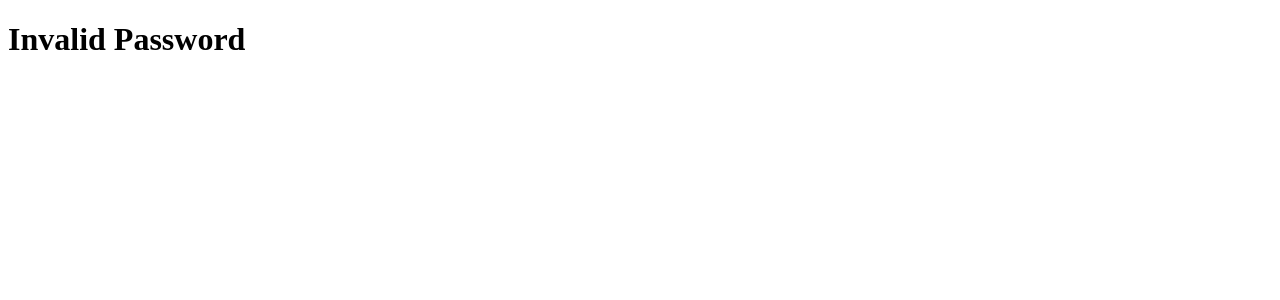
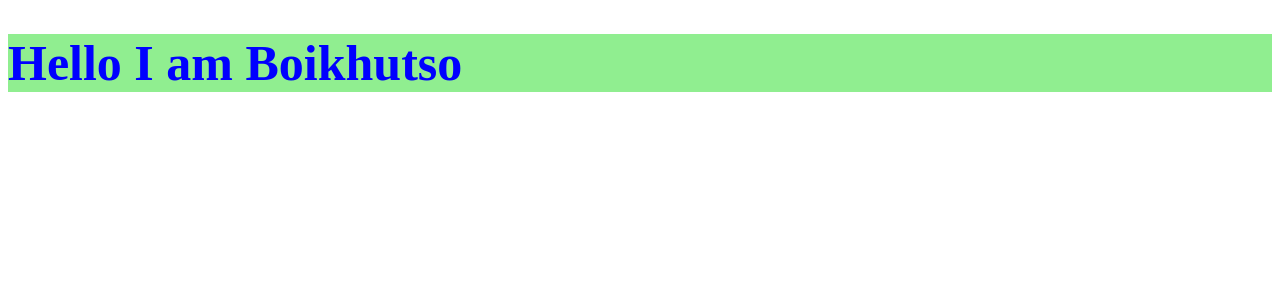
Before and after one commit to boikhutsodev/rectpct, a React (Vite) app in the folder product-app/: page / in a window 1280 px wide. Shown: the top 300 px of the page. Built offline with nearby package versions, Linux system fonts and the light colour scheme.

Commit message:
"Removed Password component and replaced with a styled h1 element"

```diff
--- a/product-app/src/App.jsx
+++ b/product-app/src/App.jsx
@@ -1,20 +1,26 @@
 import React from "react";
 
 // Watched 1:14:57
-const ValidPassword = () => <h1>Valid Password</h1>;
-const InvalidPassword = () => <h1>Invalid Password</h1>;
 
-const Password = ({ isValid }) => {
-  // if (isValid) {
-  //   return <ValidPassword />;
-  // }
-  // return <InvalidPassword />;
-  return isValid ? <ValidPassword /> : <InvalidPassword />;
+const differentStyle = {
+  color: "blue",
+  fontSize: "50px",
+  textDecoration: "underline",
+  background: "lightGreen",
 };
+
 function App() {
   return (
     <>
-      <Password isValid={false} />
+      <h1
+        style={{
+          color: differentStyle.color,
+          background: differentStyle.background,
+          fontSize: differentStyle.fontSize,
+        }}
+      >
+        Hello I am Boikhutso
+      </h1>
     </>
   );
 }
```
